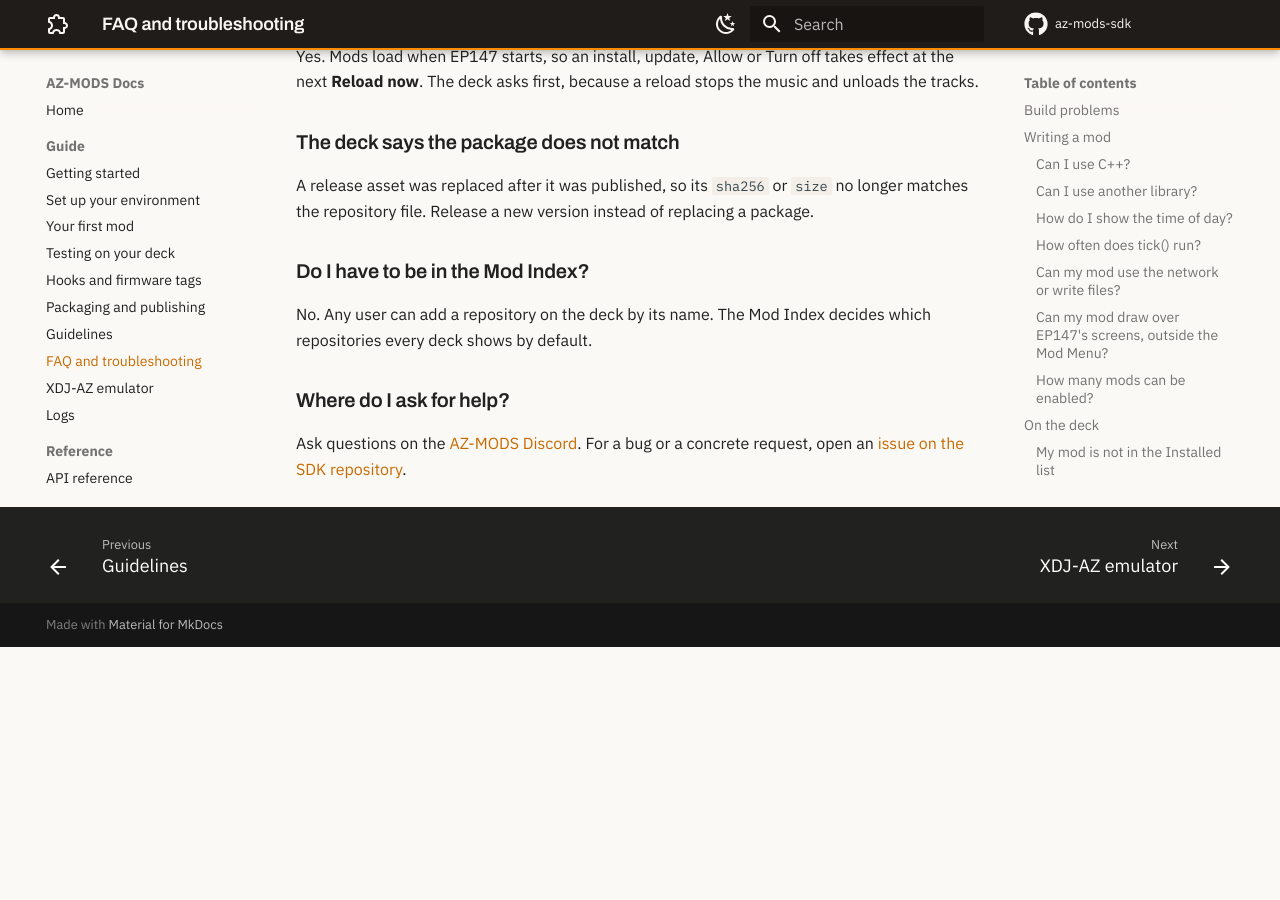
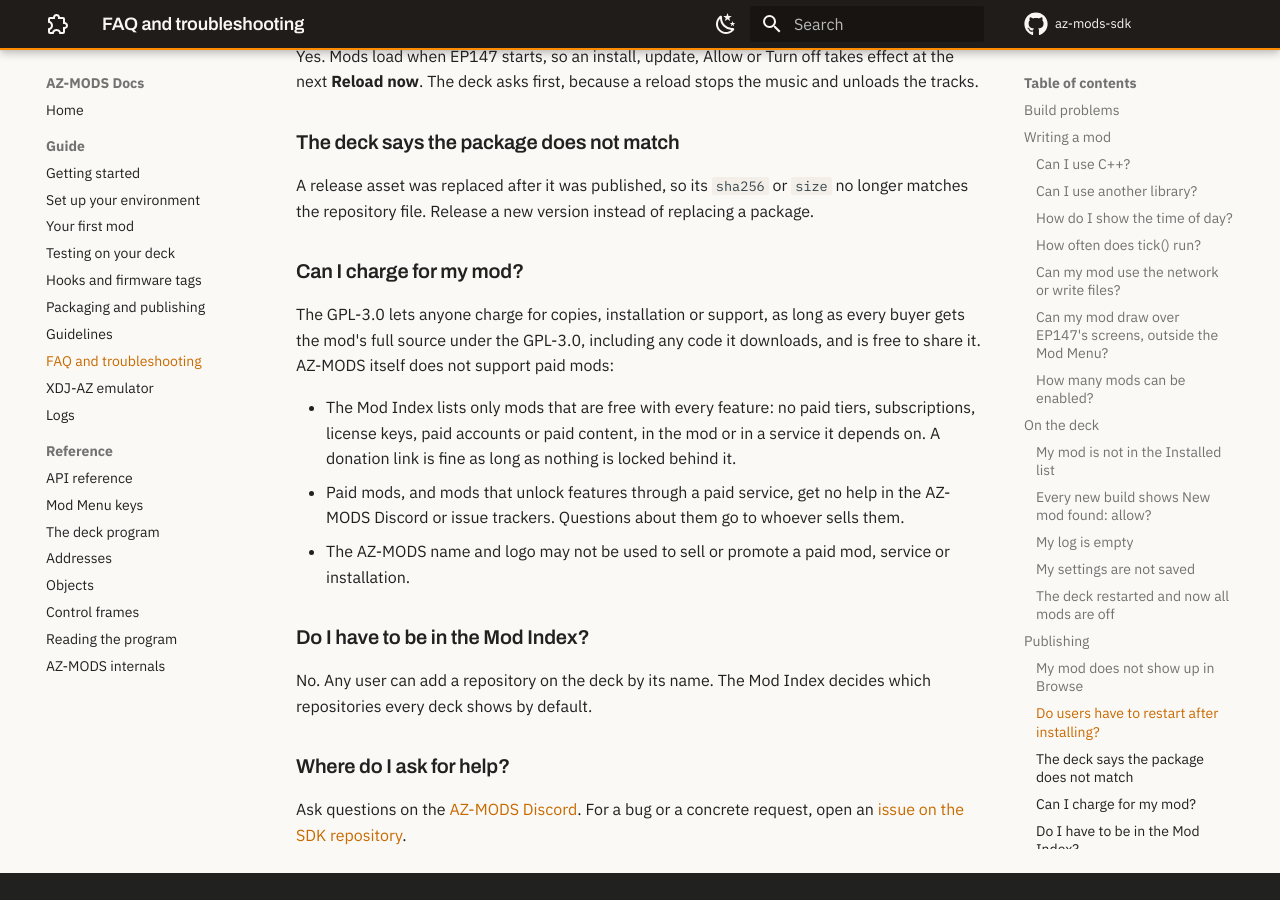
Before and after one commit to Kyle-Hosman/az-mods-sdk, an MkDocs documentation site: the page built from docs/07-faq.md, in a window 1280 px wide and 900 px high, scrolled down 3901 px. Built offline with MkDocs 1.6.1 and Material for MkDocs 9.7.7, drawn with Linux system fonts in a browser that asks for light colours; comment, search, counter and statistics services are not loaded; before the commit the page ends 4548 px from its top, so only the background shows below that.

Commit message:
FAQ: paid mods are not listed or supported

```diff
--- a/docs/07-faq.md
+++ b/docs/07-faq.md
@@ -137,6 +137,20 @@
 A release asset was replaced after it was published, so its `sha256` or `size` no longer
 matches the repository file. Release a new version instead of replacing a package.
 
+### Can I charge for my mod?
+
+The GPL-3.0 lets anyone charge for copies, installation or support, as long as every buyer
+gets the mod's full source under the GPL-3.0, including any code it downloads, and is free to
+share it. AZ-MODS itself does not support paid mods:
+
+- The Mod Index lists only mods that are free with every feature: no paid tiers,
+  subscriptions, license keys, paid accounts or paid content, in the mod or in a service it
+  depends on. A donation link is fine as long as nothing is locked behind it.
+- Paid mods, and mods that unlock features through a paid service, get no help in the
+  AZ-MODS Discord or issue trackers. Questions about them go to whoever sells them.
+- The AZ-MODS name and logo may not be used to sell or promote a paid mod, service or
+  installation.
+
 ### Do I have to be in the Mod Index?
 
 No. Any user can add a repository on the deck by its name. The Mod Index decides which
--- a/docs/GUIDELINES.md
+++ b/docs/GUIDELINES.md
@@ -99,6 +99,9 @@
 access to their deck. The deck's firmware files would put the repository, and the Mod Index,
 at risk of being taken down.
 
+Listed mods are also free with every feature: see
+[Can I charge for my mod?](07-faq.md#can-i-charge-for-my-mod).
+
 ## Good habits
 
 ### Say what the mod does
```
